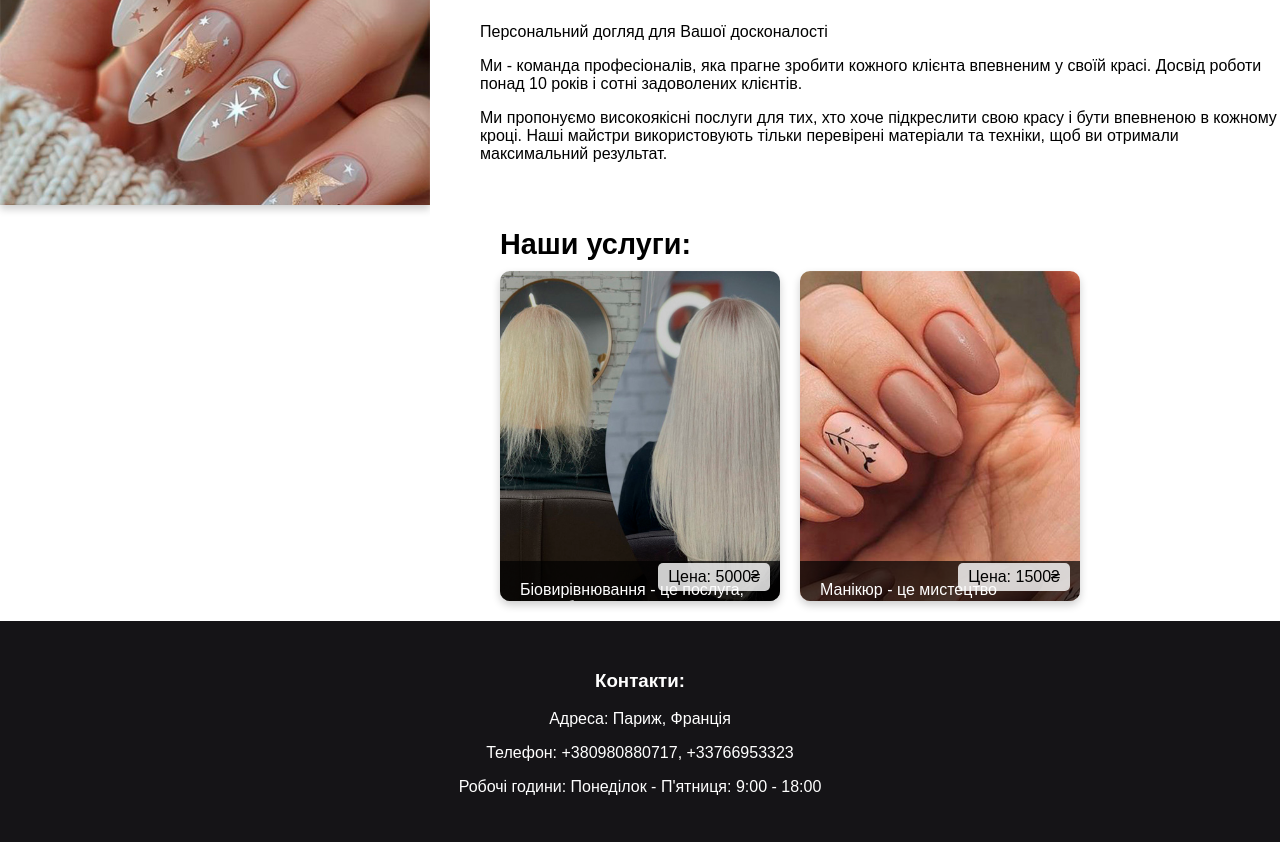
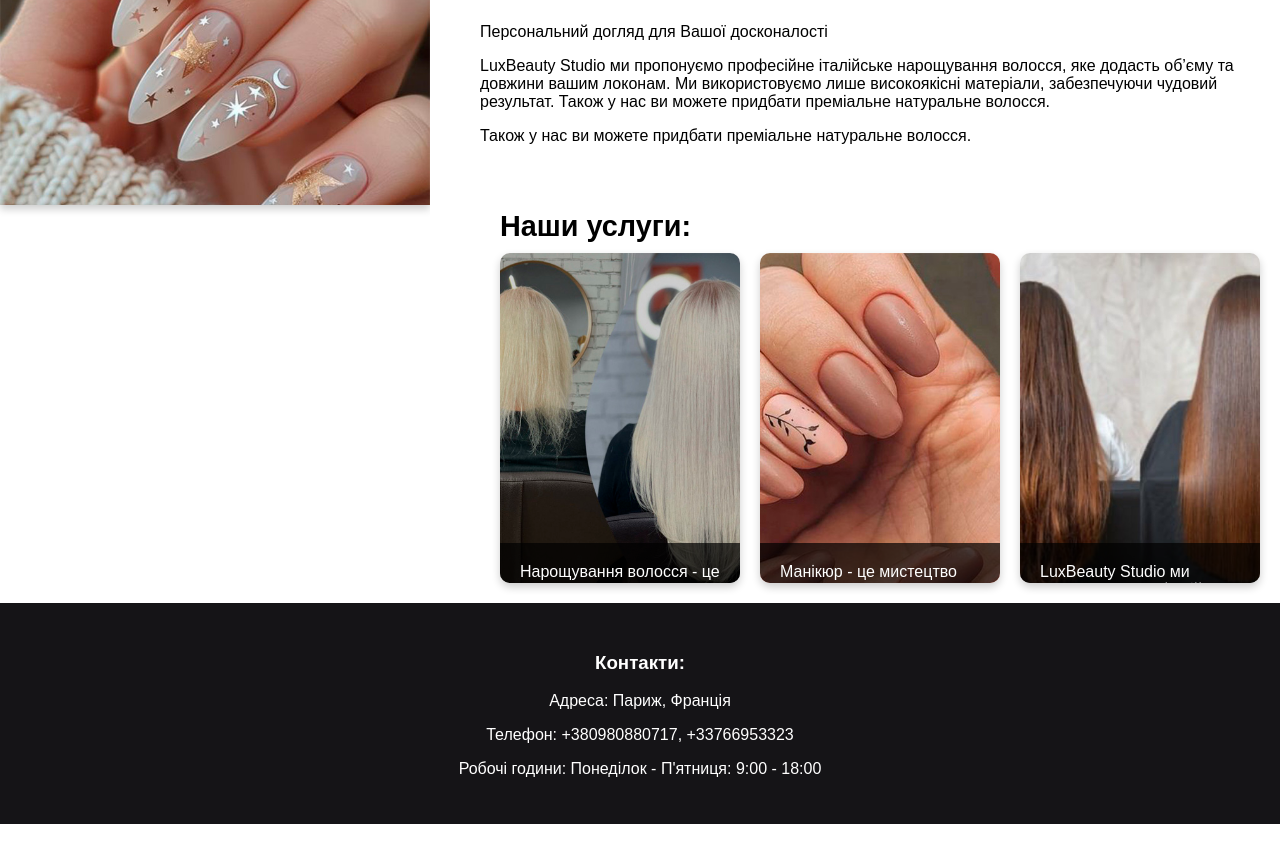
Before and after one commit to rRGSFsv/LuxBeauty, a plain HTML site: page index.html in a window 1280 px wide. Shown: the part 481-1323 px from the top of the page. Drawn offline with Linux system fonts and the light colour scheme; a web font is replaced by a local one.

Commit message:
Initial commit

```diff
--- a/index.html
+++ b/index.html
@@ -13,58 +13,61 @@
     <div class="loading-screen">
         <div class="loader"></div>
     </div>
-<div class="social-links">
-            <a href="https://www.instagram.com/luxbeauty_studio_paris?utm_source=qr"><img src="instagram.png" alt="Instagram"></a>
-            <a href="https://www.instagram.com/luxbeauty_studio_paris?utm_source=qr"><img src="viber.png" alt="Viber"></a>
-            <a href="https://www.instagram.com/luxbeauty_studio_paris?utm_source=qr"><img src="facebook.png" alt="Facebook"></a>
-        </div>
+    <div class="social-links">
+        <a href="https://www.instagram.com/luxbeauty_studio_paris?utm_source=qr"><img src="instagram.png" alt="Instagram"></a>
+        <a href="https://t.me/LuxBeauty_Studio_Paris"><img src="telegram.png" alt="Telegram"></a>
+        <a href="https://www.instagram.com/luxbeauty_studio_paris?utm_source=qr"><img src="facebook.png" alt="Facebook"></a>
+    </div>
     <!-- Main Content -->
     <div class="nav-bar">
         <h1>LuxBeauty Studio</h1>
-
         <img src="paris.png" alt="Paris" class="paris-image">
         <img src="ballon.png" alt="Extra Image" class="extra-image">
         <canvas id="canvas">Sorry, your browser does not support HTML canvas.</canvas>
     </div>
-
     <div class="main-content">
         <div class="image-slider">
             <img id="carousel" src="nail1.jpg" alt="Nail Art">
         </div>
         <div class="text-content">
             <h2>LuxBeauty Studio</h2>
-            <p>Персональний догляд для Вашої досконалості</p>
-            <p>Ми - команда професіоналів, яка прагне зробити кожного клієнта впевненим у своїй красі. Досвід роботи понад 10 років і сотні задоволених клієнтів.</p>
-            <p>Ми пропонуємо високоякісні послуги для тих, хто хоче підкреслити свою красу і бути впевненою в кожному кроці. Наші майстри використовують тільки перевірені матеріали та техніки, щоб ви отримали максимальний результат.</p>
+           <p>Персональний догляд для Вашої досконалості</p>
+            <p>LuxBeauty Studio ми пропонуємо професійне італійське нарощування волосся, яке додасть об’єму та довжини вашим локонам. Ми використовуємо лише високоякісні матеріали, забезпечуючи чудовий результат.
+Також у нас ви можете придбати преміальне натуральне волосся.</p>
+            <p>Також у нас ви можете придбати преміальне натуральне волосся.</p>
             <div class="services">
                 <h3>Наши услуги:</h3>
                 <div class="service-cards">
                     <div class="service-card">
                         <img src="service1.jpg" alt="Service 1">
                         <div class="service-description">
-                            Біовирівнювання - це послуга, яка забезпечить вам гладке та доглянуте волосся назавжди. Ми використовуємо ізраїльський препарат, який містить натуральні компоненти та безпечні формули, щоб досягти тривалого ефекту без шкоди для здоров'я вашого волосся. Насолоджуйтеся ідеально рівним волоссям без необхідності повторних процедур.
+                            Нарощування волосся - це послуга, яка дає змогу домогтися бажаної довжини, об'єму та густоти волосся. Ми пропонуємо якісні та безпечні методики, щоб підкреслити вашу індивідуальність і надати волоссю природного вигляду.
                         </div>
-                        <div class="price">Цена: 5000₴</div>
                     </div>
                     <div class="service-card">
                         <img src="service2.jpg" alt="Service 2">
                         <div class="service-description">
                             Манікюр - це мистецтво догляду за вашими руками та нігтями. Наші майстри запропонують вам широкий спектр послуг від класичного манікюру до складного дизайну нігтів. Ми використовуємо тільки якісні матеріали та новітні техніки, щоб ваші руки мали ідеальний вигляд.
                         </div>
-                        <div class="price">Цена: 1500₴</div>
+                    </div>
+                    <div class="service-card">
+                        <img src="service3.jpg" alt="Service 3">
+                        <div class="service-description">
+                            LuxBeauty Studio ми пропонуємо професійне італійське нарощування волосся, яке додасть об’єму та довжини вашим локонам. Ми використовуємо лише високоякісні матеріали, забезпечуючи чудовий результат.
+
+Також у нас ви можете придбати преміальне натуральне волосся.
+                        </div>
                     </div>
                 </div>
             </div>
         </div>
     </div>
-
     <div class="contact-info">
         <h3>Контакти:</h3>
         <p>Адреса: Париж, Франція</p>
         <p>Телефон: +380980880717, +33766953323</p>
         <p>Робочі години: Понеділок - П'ятниця: 9:00 - 18:00</p>
     </div>
-
     <script src="script.js"></script>
 </body>
 </html>
--- a/styles.css
+++ b/styles.css
@@ -75,7 +75,6 @@ body {
 
 .service-cards {
     display: flex;
-    flex-wrap: wrap;
     gap: 20px;
 }
 
```
Also changed, not shown: service3.jpg (added).
